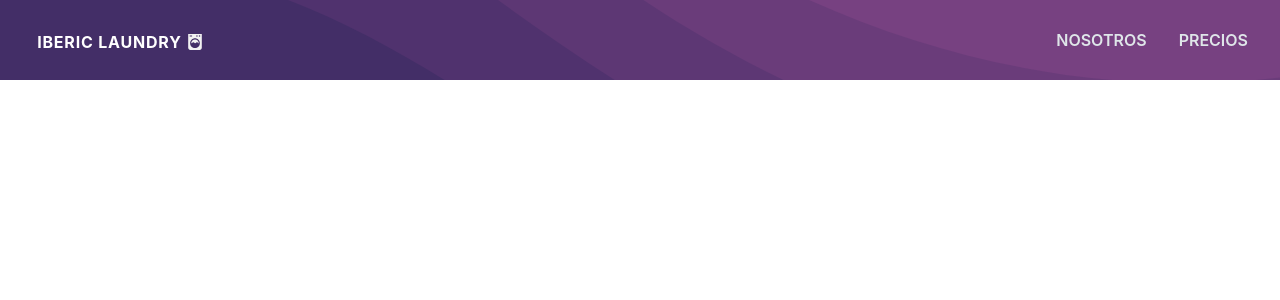
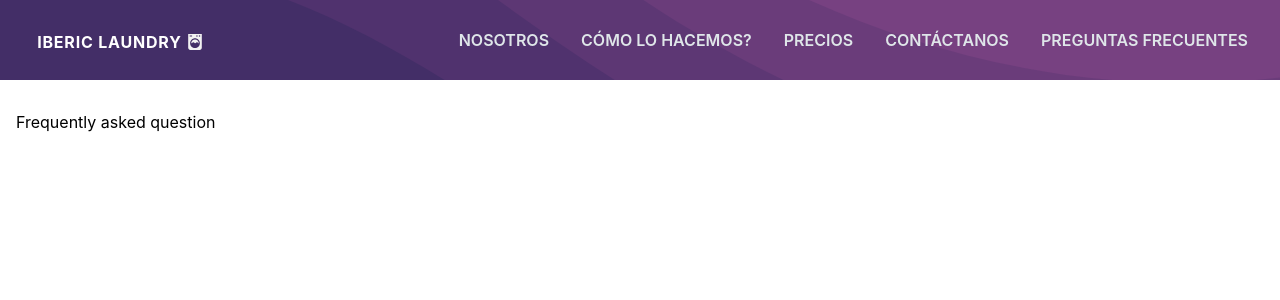
Before and after one commit to yngrdyn/delundry, a React (Create React App) app: page /faqs in a window 1280 px wide. Shown: the top 300 px of the page. Built offline with nearby package versions, Linux system fonts and the light colour scheme.

Commit message:
Adding pages

```diff
--- /dev/null
+++ b/src/components/contact-us/index.css
@@ -0,0 +1,3 @@
+.contact-us {
+    padding: 0 1rem;
+}
--- /dev/null
+++ b/src/components/contact-us/index.js
@@ -0,0 +1,15 @@
+import React, { Component } from 'react';
+
+import './index.css';
+
+class ContactUs extends Component {
+  render() {
+    return (
+      <div className="contact-us">
+          Contact Us
+      </div>
+    );
+  }
+}
+
+export default ContactUs;
--- /dev/null
+++ b/src/components/faqs/index.css
@@ -0,0 +1,3 @@
+.faqs {
+    padding: 0 1rem;
+}
--- /dev/null
+++ b/src/components/faqs/index.js
@@ -0,0 +1,15 @@
+import React, { Component } from 'react';
+
+import './index.css';
+
+class Faqs extends Component {
+  render() {
+    return (
+      <div className="faqs">
+          Frequently asked question
+      </div>
+    );
+  }
+}
+
+export default Faqs;
--- /dev/null
+++ b/src/components/how-we-do-it/index.css
@@ -0,0 +1,3 @@
+.how-we-do-it {
+    padding: 0 1rem;
+}
--- /dev/null
+++ b/src/components/how-we-do-it/index.js
@@ -0,0 +1,15 @@
+import React, { Component } from 'react';
+
+import './index.css';
+
+class HowWeDoIt extends Component {
+  render() {
+    return (
+      <div className="how-we-do-it">
+          How we do it?
+      </div>
+    );
+  }
+}
+
+export default HowWeDoIt;
--- a/src/components/navbar/collapse/index.js
+++ b/src/components/navbar/collapse/index.js
@@ -12,7 +12,10 @@ const Collapse = (props) => {
         <NavLinks>
           <li><Link to="/" onClick={props.handleNavbar}>Inicio</Link></li>
           <li><Link to="/about-us" onClick={props.handleNavbar}>Nosotros</Link></li>
+          <li><Link to="/how-we-do-it" onClick={props.handleNavbar}>Cómo lo hacemos?</Link></li>
           <li><Link to="/pricing" onClick={props.handleNavbar}>Precios</Link></li>
+          <li><Link to="/contact-us" onClick={props.handleNavbar}>Contáctanos</Link></li>
+          <li><Link to="/faqs" onClick={props.handleNavbar}>Preguntas Frecuentes</Link></li>
         </NavLinks>
       </CollapseWrapper>
     );
@@ -37,6 +40,7 @@ const NavLinks = styled.ul`
 
   & li {
     transition: all 300ms linear 0s;
+    margin-bottom: 1rem;
   }
 
   & a {
--- a/src/components/navbar/index.js
+++ b/src/components/navbar/index.js
@@ -29,7 +29,10 @@ const Navbar = (props) => {
             <Brand />
             <NavLinks style={linkAnimation}>
                 <Link to="/about-us">Nosotros</Link>
-                <a href="/pricing">Precios</a>
+                <Link to="/how-we-do-it">Cómo lo hacemos?</Link>
+                <Link to="/pricing">Precios</Link>
+                <Link to="/contact-us">Contáctanos</Link>
+                <Link to="/faqs">Preguntas Frecuentes</Link>
             </NavLinks>
         </FlexContainer>
       </NavBar>
--- a/src/components/routing/index.js
+++ b/src/components/routing/index.js
@@ -2,10 +2,13 @@ import React, { Component } from "react"
 import { Route } from "react-router-dom"
 import styled from "styled-components";
 
+import Navbar from "../navbar";
+import App from "../../App";
 import AboutUs from "../about-us";
 import Pricing from "../pricing";
-import App from "../../App";
-import Navbar from "../navbar";
+import HowWeDoIt from "../how-we-do-it";
+import ContactUs from "../contact-us";
+import Faqs from "../faqs";
 
 class Routes extends Component {
 
@@ -27,7 +30,10 @@ class Routes extends Component {
                 <Wrapper>
                     <Route exact path="/" component={App} />
                     <Route path="/about-us" component={AboutUs} />
+                    <Route path="/how-we-do-it" component={HowWeDoIt} />
                     <Route path="/pricing" component={Pricing} />
+                    <Route path="/contact-us" component={ContactUs} />
+                    <Route path="/faqs" component={Faqs} />
                 </Wrapper>
             </div>
         )
```
